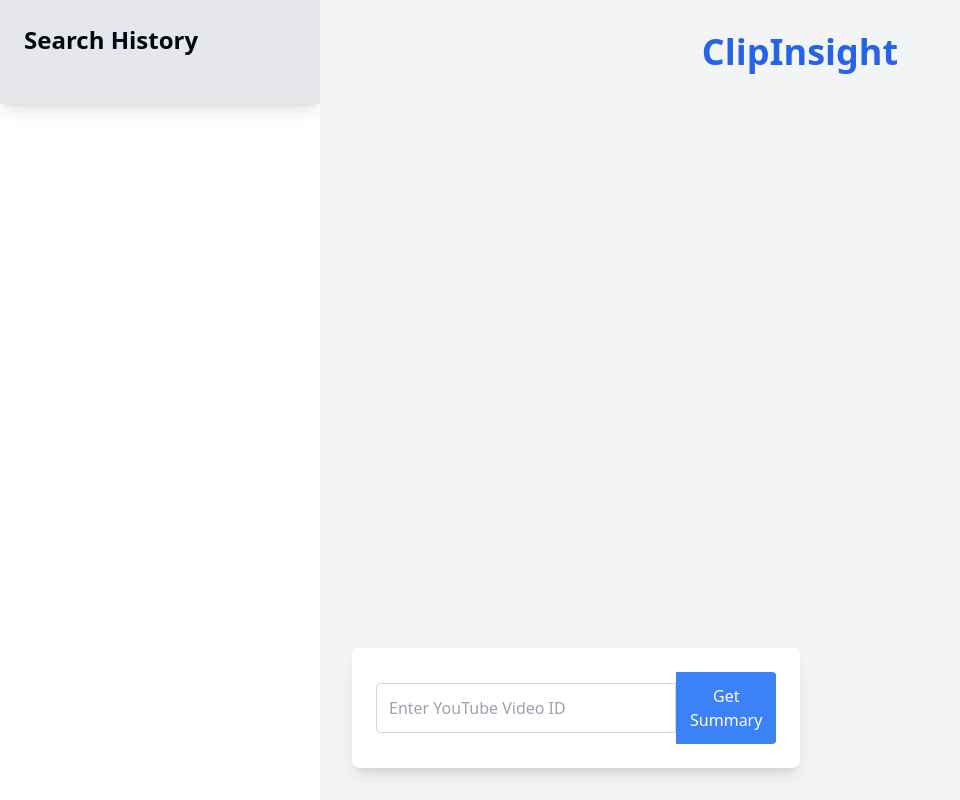
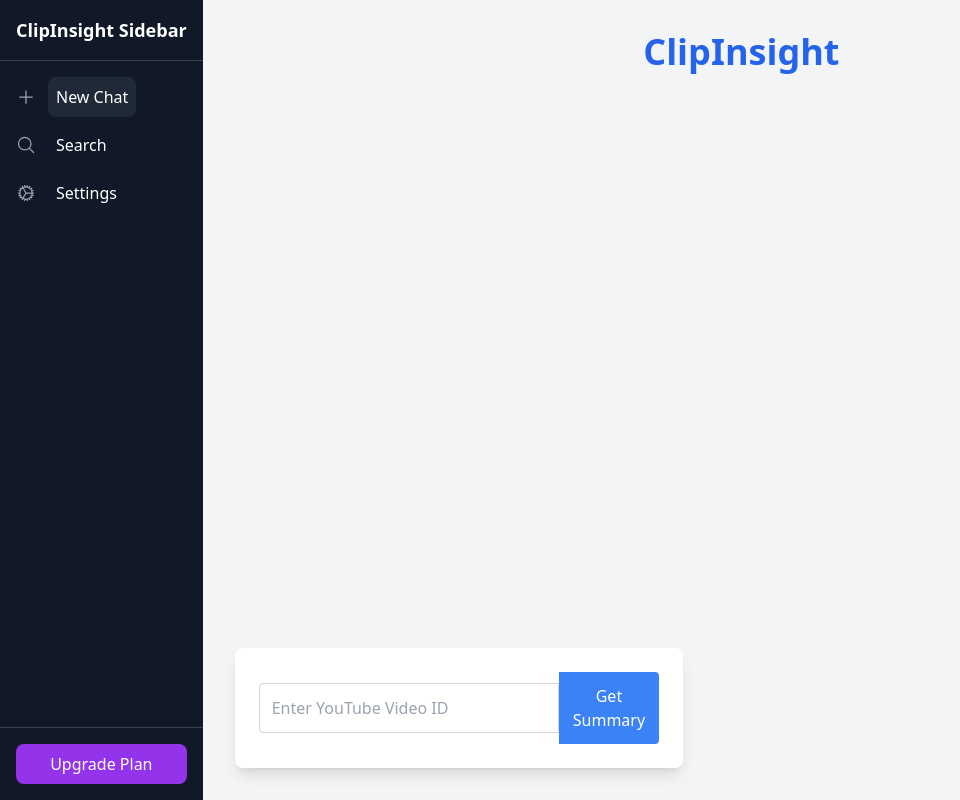
Before and after one commit to festus-sulumeti/ClipInsight, a React (Vite) app: page /app in a window 1280 px wide. Shown: the whole page, without its empty margins (0-960 px from the left). Built offline with nearby package versions, Linux system fonts and the light colour scheme.

Commit message:
refactor: redesign Sidebar component with Heroicons and updated layout

```diff
--- a/src/components/Sidebar.jsx
+++ b/src/components/Sidebar.jsx
@@ -1,18 +1,55 @@
 import React from 'react';
+import { PlusIcon, MagnifyingGlassIcon, CogIcon } from '@heroicons/react/24/outline';
 
-const Sidebar = ({ history }) => {
-    return (
-        <div className="w-1/4 bg-gray-200 p-6 h-full overflow-y-auto shadow-lg">
-            <h2 className="text-2xl font-bold mb-6">Search History</h2>
-            <ul className="space-y-4">
-                {history.map((item, index) => (
-                    <li key={index} className="p-3 bg-white rounded-lg shadow-sm">
-                        {item}
-                    </li>
-                ))}
-            </ul>
-        </div>
-    );
+const Sidebar = () => {
+  return (
+    <div className="h-screen bg-gray-900 text-white flex flex-col">
+      {/* Sidebar Header */}
+      <div className="p-4 border-b border-gray-700">
+        <h1 className="text-lg font-bold">ClipInsight Sidebar</h1>
+      </div>
+
+      {/* Sidebar Options */}
+      <nav className="flex-grow overflow-y-auto">
+        <ul className="space-y-2 p-4">
+          <li className="flex items-center gap-3">
+            <PlusIcon className="h-5 w-5 text-gray-400" />
+            <a
+              href="#"
+              className="block px-2 py-2 rounded-lg bg-gray-800 hover:bg-gray-700 transition"
+            >
+              New Chat
+            </a>
+          </li>
+          <li className="flex items-center gap-3">
+            <MagnifyingGlassIcon className="h-5 w-5 text-gray-400" />
+            <a
+              href="#"
+              className="block px-2 py-2 rounded-lg hover:bg-gray-700 transition"
+            >
+              Search
+            </a>
+          </li>
+          <li className="flex items-center gap-3">
+            <CogIcon className="h-5 w-5 text-gray-400" />
+            <a
+              href="#"
+              className="block px-2 py-2 rounded-lg hover:bg-gray-700 transition"
+            >
+              Settings
+            </a>
+          </li>
+        </ul>
+      </nav>
+
+      {/* Footer Section */}
+      <div className="p-4 border-t border-gray-700">
+        <button className="w-full px-4 py-2 bg-purple-600 rounded-lg hover:bg-purple-700 transition">
+          Upgrade Plan
+        </button>
+      </div>
+    </div>
+  );
 };
 
 export default Sidebar;
```
